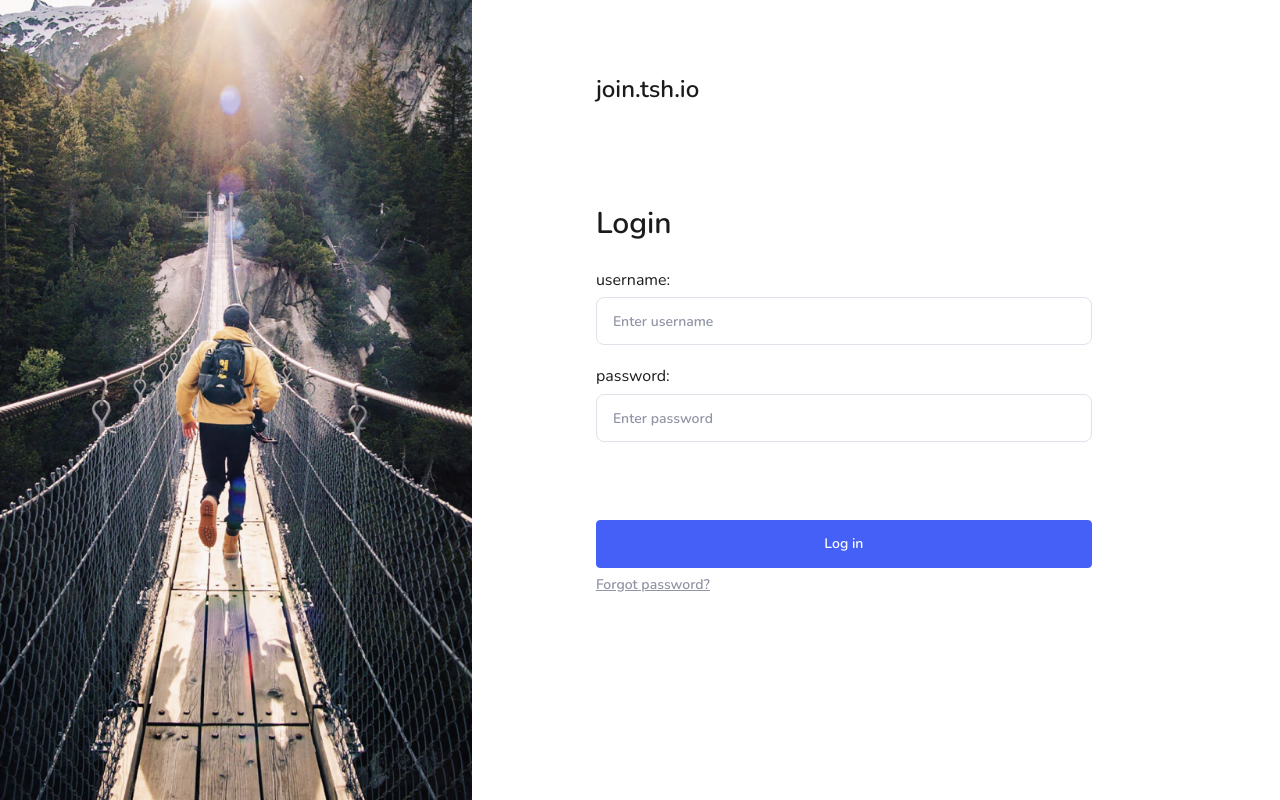
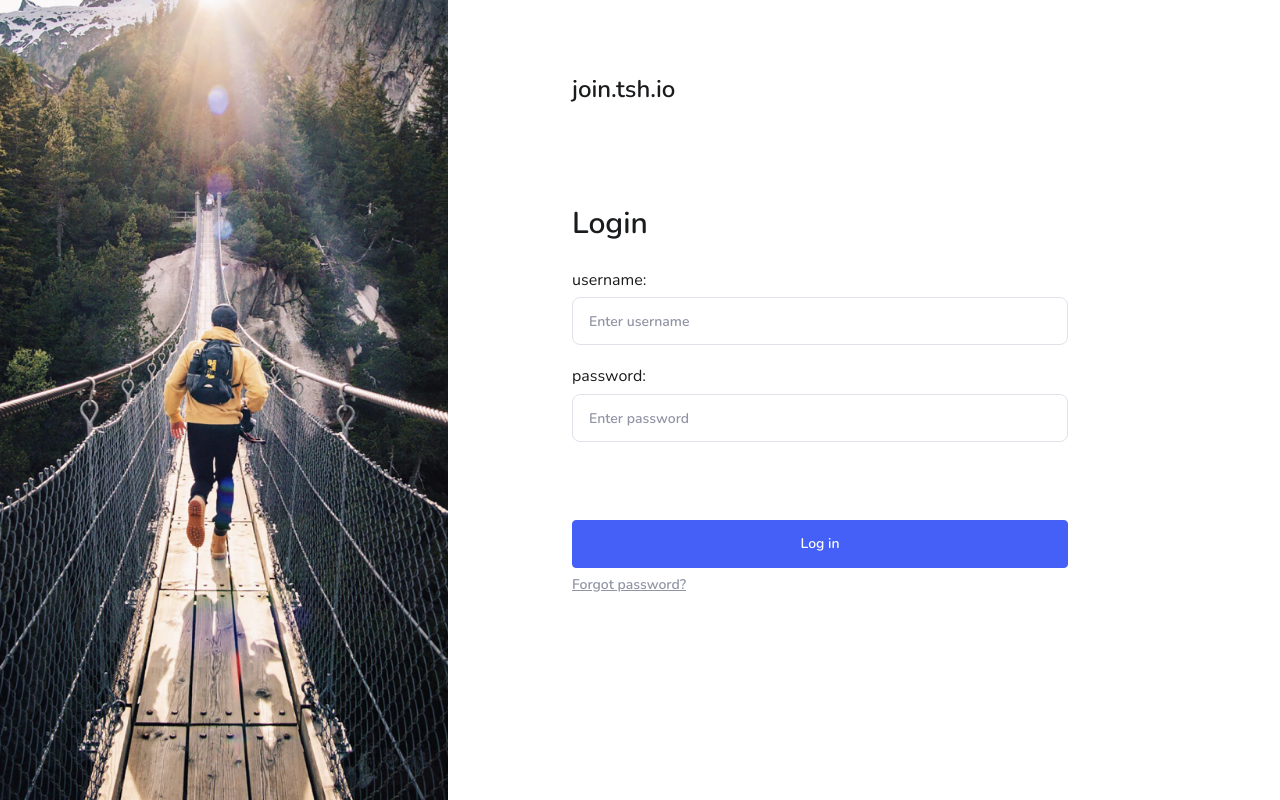
Before and after one commit to SchmidtDawid/TheGreatAnswer, a Vue app: page /login in a window 1280 px wide. Built offline with nearby package versions, Linux system fonts and the light colour scheme.

Commit message:
login rwd fix

```diff
--- a/src/views/login/Login.vue
+++ b/src/views/login/Login.vue
@@ -65,8 +65,11 @@
   img {
     display: none;
     height: 100vh;
+    max-width: 35vw;
+    object-fit: cover;
     @media (min-width: $l) {
       display: block;
+      min-height: 768px;
     }
   }
 
@@ -95,7 +98,7 @@
     justify-content: center;
     height: 100%;
     @media (min-width: $l) {
-      width: 496px;
+      max-width: 496px;
     }
   }
 
```
